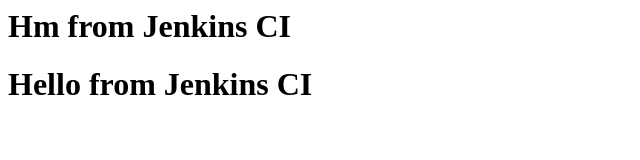
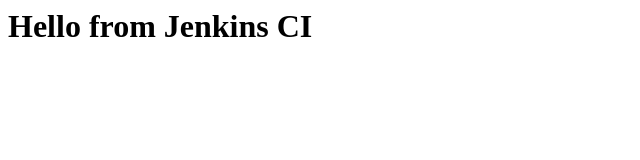
Before and after one commit to sohailsyed-star/jenkins-ci-demo, a plain HTML site: page index.html in a window 1280 px wide. Shown: the whole page, without its empty margins (0-640 px from the left). Drawn offline with Linux system fonts and the light colour scheme.

Commit message:
index.html

```diff
--- a/index.html
+++ b/index.html
@@ -1,2 +1 @@
-<h1>Hm from Jenkins CI</h1>
 <h1>Hello from Jenkins CI</h1>
```
